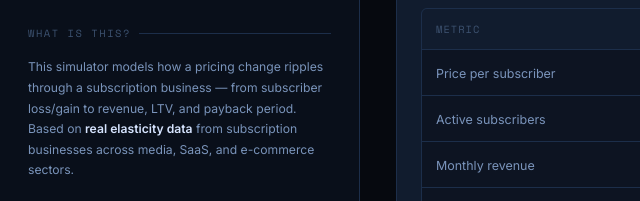
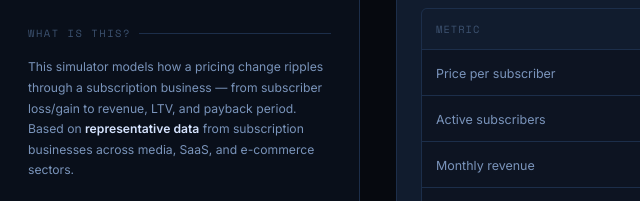
Before and after one commit to angsumanbhanjdeo/subscription-pricing-simulator, a plain HTML site: page index.html in a window 1280 px wide. Shown: the part 812-1013 px from the top of the page, 0-640 px from the left. Drawn offline with nearby package versions, Linux system fonts and the light colour scheme.

Commit message:
Update index.html

```diff
--- a/index.html
+++ b/index.html
@@ -992,7 +992,7 @@
     <div style="font-size:0.76rem; color:var(--text2); line-height:1.7;">
       This simulator models how a pricing change ripples through a subscription business —
       from subscriber loss/gain to revenue, LTV, and payback period.
-      Based on <strong style="color:var(--text)">real elasticity data</strong> from
+      Based on <strong style="color:var(--text)">representative data</strong> from
       subscription businesses across media, SaaS, and e-commerce sectors.
     </div>
 
```
